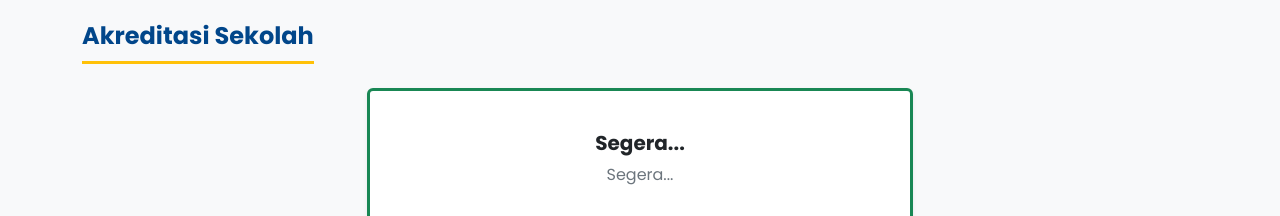
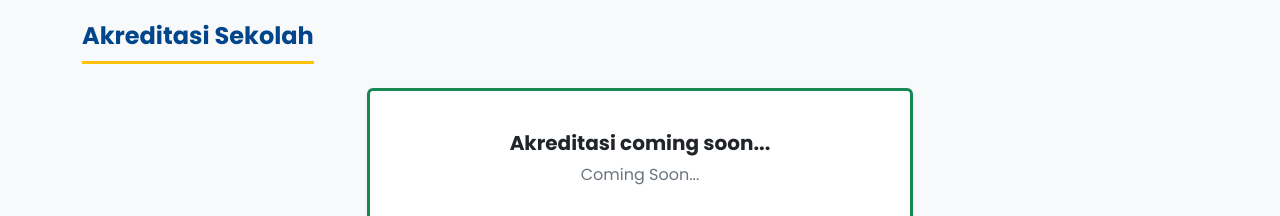
Before and after one commit to maalazizriau/web-maalazizriau, a plain HTML site: page profil.html in a window 1280 px wide. Shown: the part 2000-2216 px from the top of the page. Drawn offline with nearby package versions, Linux system fonts and the light colour scheme; grey boxes are pictures that could not be loaded.

Commit message:
Update profil.html
Akreditasi coming soon...

```diff
--- a/profil.html
+++ b/profil.html
@@ -116,8 +116,8 @@
                     <div class="col-md-6">
                         <div class="card p-4 h-100 border-success shadow-sm border-3">
                             <div class="card-body">
-                                <h5 class="card-title text-dark-green fw-bold">Segera...</h5>
-                                <p class="card-text text-secondary">Segera...</p>
+                                <h5 class="card-title text-dark-green fw-bold">Akreditasi coming soon...</h5>
+                                <p class="card-text text-secondary">Coming Soon...</p>
                                 <img src="assets/img/IzinSekolah.png" class="img-fluid mt-3" alt="Sertifikat Akreditasi">
                             </div>
                         </div>
```
